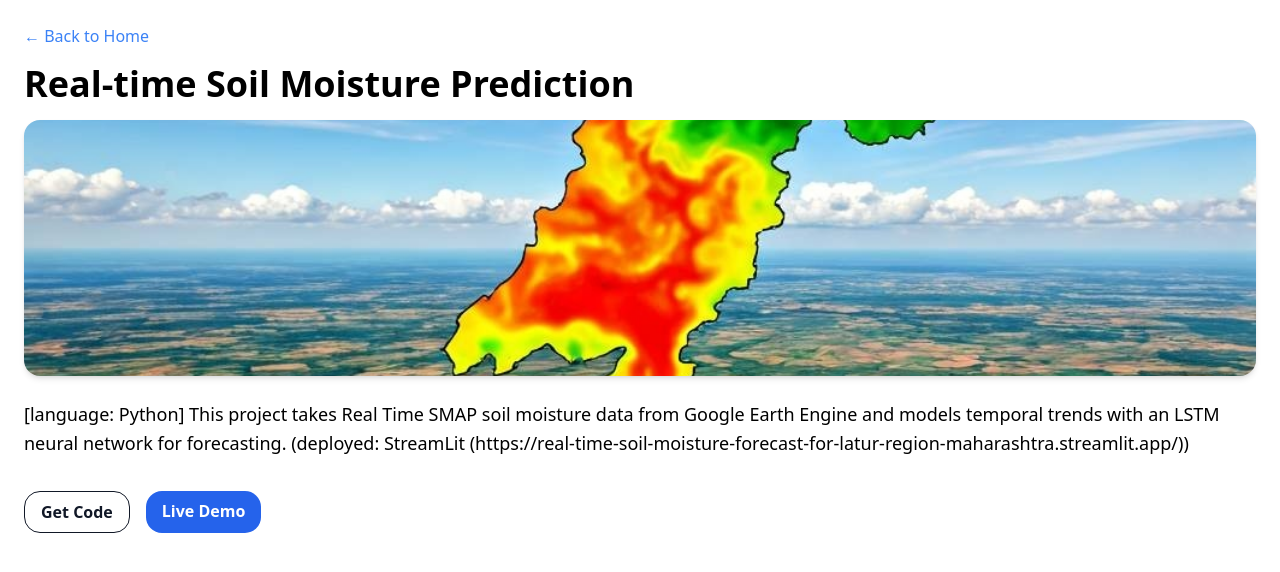
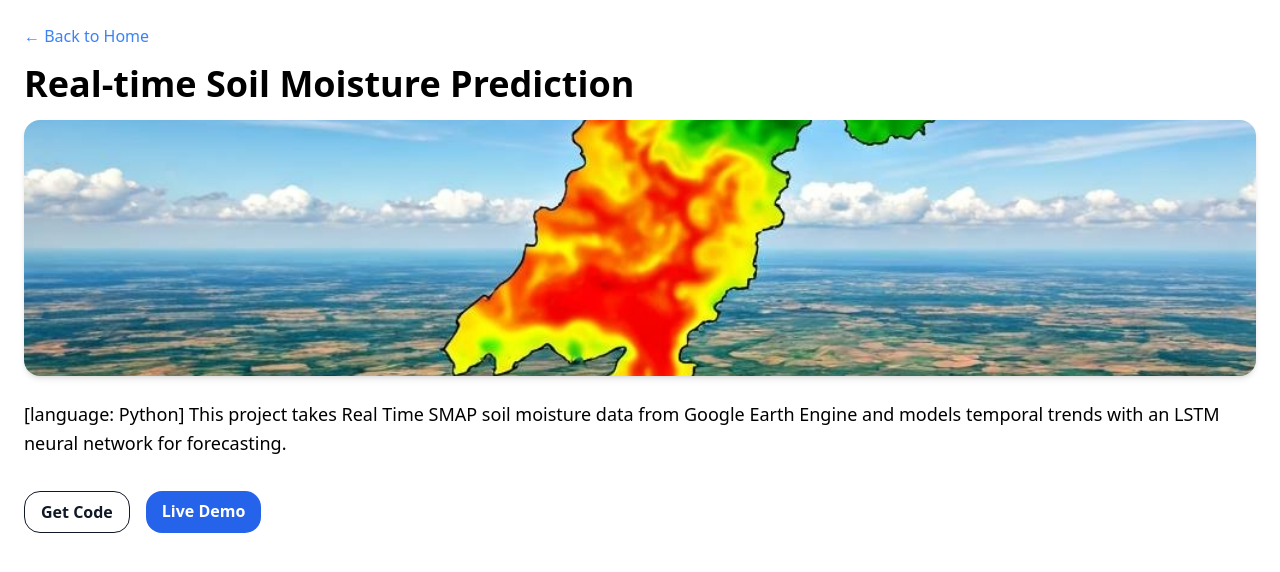
Before and after one commit to AshTron811/my-portfolio, a React (Create React App) app: page /projects/soil-moisture in a window 1280 px wide. Shown: the top 572 px of the page. Built offline with nearby package versions, Linux system fonts and the light colour scheme.

Commit message:
Latest Commit

```diff
--- a/src/pages/projects/CustomerSegmentationPage.js
+++ b/src/pages/projects/CustomerSegmentationPage.js
@@ -10,7 +10,8 @@ export default function CustomerSegmentationPage() {
       <h1 className="text-4xl font-bold mb-4">Customer Segmentation and Prediction</h1>
       <img src="/imgs/proj2.jpg" alt="Customer Segmentation" className="w-full h-64 object-cover rounded-2xl shadow-md mb-6" />
       <p className="text-lg leading-relaxed">
-        [language: Python] This project performs customer segmentation using K-Means clustering on RFM (Recency, Frequency, Monetary) data, followed by Random Forest to analyze feature importance and build predictive models. The machine learning model demonstrates 96% accuracy in predicting customer clusters. [deployed: StreamLit (https://rfm-based-customer-segmentation-and-prediction-software.streamlit.app)].      </p>
+        [language: Python] This project performs customer segmentation using K-Means clustering on RFM (Recency, Frequency, Monetary) data, followed by Random Forest to analyze feature importance and build predictive models. The machine learning model demonstrates 96% accuracy in predicting customer clusters.
+      </p>
       <div className="mt-8 flex space-x-4">
         <a
           href="https://github.com/AshTron811/RFM-Based-Customer-Segmentation-and-Prediction-Software"
--- a/src/pages/projects/GenAITrendsPage.js
+++ b/src/pages/projects/GenAITrendsPage.js
@@ -10,7 +10,8 @@ export default function GenAITrendsPage() {
       <h1 className="text-4xl font-bold mb-4">Time Series Forecasting & GenAI Trend Analyser</h1>
       <img src="/imgs/proj3.jpg" alt="GenAI Trends" className="w-full h-64 object-cover rounded-2xl shadow-md mb-6" />
       <p className="text-lg leading-relaxed">
-        [language: Python] These projects are time series forecasting apps enhanced with a GenAI trend explainer powered by LangChain, Mistral AI and the HuggingFaceHub API. I made two instances of it, the one with Temporal Convolutional Networks (TCN) achieved an average RMSE of around 10 and the one with Temporal Fusion Transformer (TFT) achieved an average RMSE of around 6. [deployed: StreamLit (https://time-series-forecasting-and-genai-trend-analysis-using-tcn.streamlit.app/, https://time-series-forecasting-and-genai-trend-analysis.streamlit.app/)]      </p>
+        [language: Python] These projects are time series forecasting apps enhanced with a GenAI trend explainer powered by LangChain, Mistral AI and the HuggingFaceHub API. I made two instances of it, the one with Temporal Convolutional Networks (TCN) achieved an average RMSE of around 10 and the one with Temporal Fusion Transformer (TFT) achieved an average RMSE of around 6.
+      </p>
       <div className="mt-8 flex space-x-4">
         <a
           href="https://github.com/AshTron811/Time-Series-Forecasting-and-GenAI-Trend-Analysis-using-TCN"
--- a/src/pages/projects/SoilMoisturePage.js
+++ b/src/pages/projects/SoilMoisturePage.js
@@ -10,7 +10,7 @@ export default function SoilMoisturePage() {
       <h1 className="text-4xl font-bold mb-4">Real-time Soil Moisture Prediction</h1>
       <img src="/imgs/proj1.jpg" alt="Soil Moisture" className="w-full h-64 object-cover rounded-2xl shadow-md mb-6" />
       <p className="text-lg leading-relaxed">
-        [language: Python] This project takes Real Time SMAP soil moisture data from Google Earth Engine and models temporal trends with an LSTM neural network for forecasting. (deployed: StreamLit (https://real-time-soil-moisture-forecast-for-latur-region-maharashtra.streamlit.app/))
+        [language: Python] This project takes Real Time SMAP soil moisture data from Google Earth Engine and models temporal trends with an LSTM neural network for forecasting.
       </p>
       <div className="mt-8 flex space-x-4">
         <a
```
